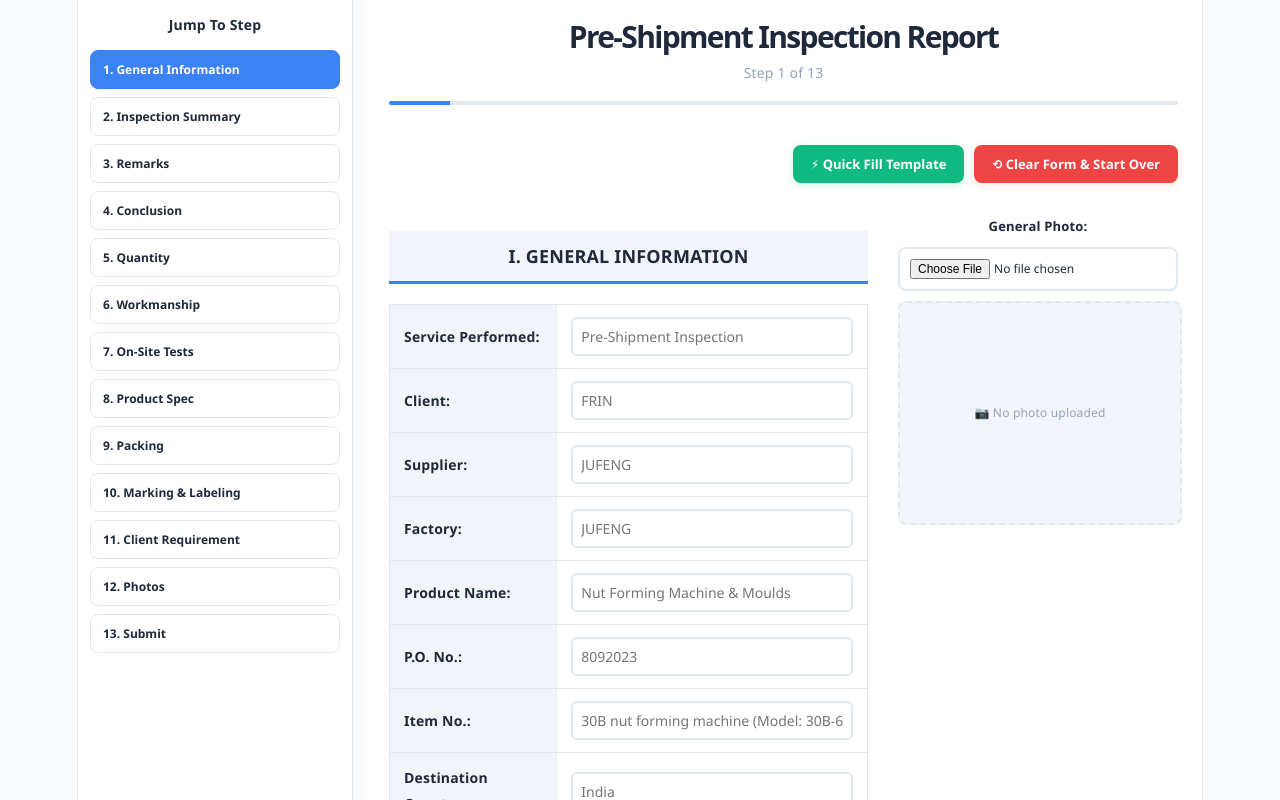
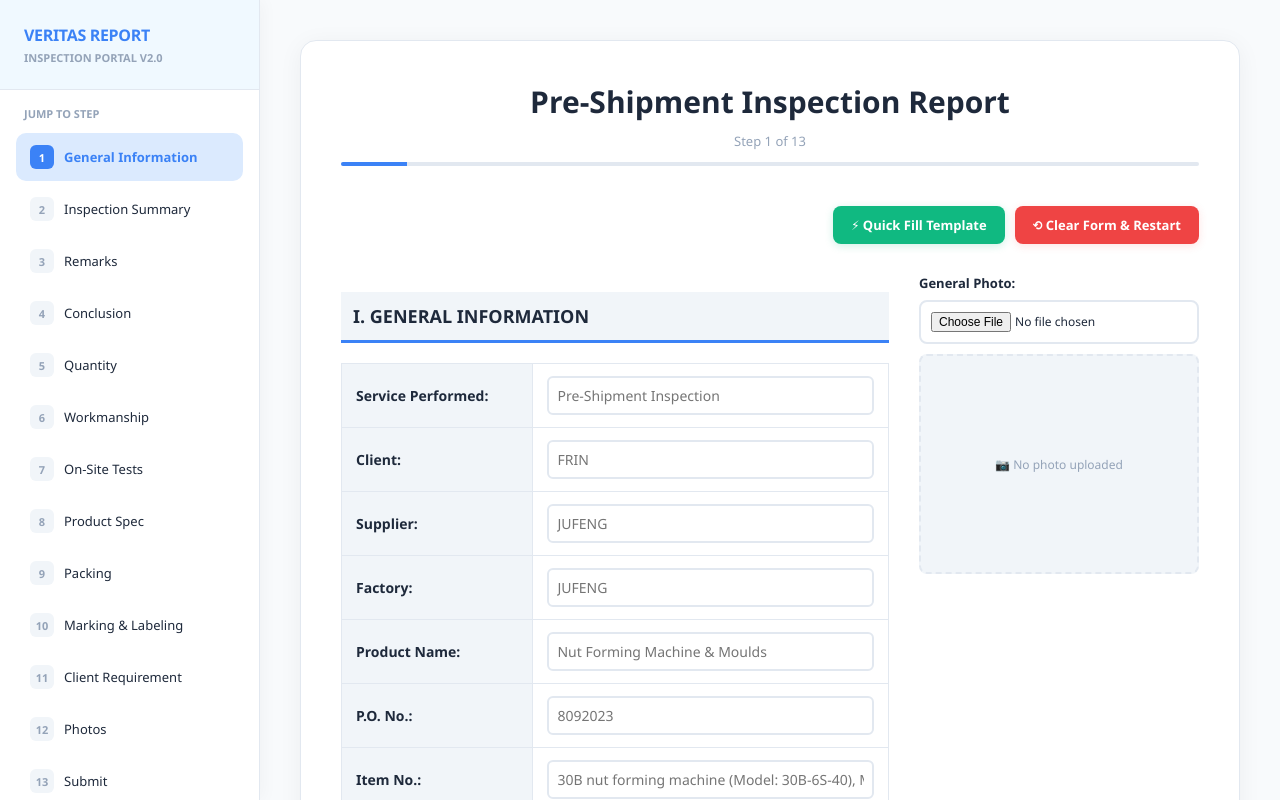
Before and after one commit to thedhruv-07/report-app, a React app in the folder frontend/: page / in a window 1280 px wide. Shown: the top 800 px of the page. Built offline with nearby package versions, Linux system fonts and the light colour scheme; the HTML template or start-up script is replaced by a standard one.

Commit message:
Update App.jsx and index.css

```diff
--- a/frontend/src/App.jsx
+++ b/frontend/src/App.jsx
@@ -181,6 +181,18 @@ function App() {
   );
   const [savedSuggestionDismissed, setSavedSuggestionDismissed] = useState(false);
   const [reportDownloaded, setReportDownloaded] = useState(false);
+
+  // Responsiveness Support
+  const [windowWidth, setWindowWidth] = useState(typeof window !== "undefined" ? window.innerWidth : 1200);
+  const [mobileSidebarOpen, setMobileSidebarOpen] = useState(false);
+
+  useEffect(() => {
+    const handleResize = () => setWindowWidth(window.innerWidth);
+    window.addEventListener("resize", handleResize);
+    return () => window.removeEventListener("resize", handleResize);
+  }, []);
+
+  const isMobile = windowWidth < 768;
 
   // Save to localStorage whenever step, form, or items change
   useEffect(() => {
@@ -608,43 +620,90 @@ function App() {
   const goToStep = (targetStep) => {
     if (targetStep < 1 || targetStep > 13) return;
     setStep(targetStep);
+    setMobileSidebarOpen(false);
   };
 
   return (
     <div style={{
-      minHeight: "100vh",
-      background: colors.background,
-      color: colors.text,
       display: "flex",
-      justifyContent: "stretch",
-      alignItems: "flex-start",
-      padding: "0",
-      overflowX: "hidden",
-      fontFamily: "'Segoe UI', Tahoma, Geneva, Verdana, sans-serif"
+      height: "100vh",
+      width: "100%",
+      overflow: "hidden",
+      background: "#f8fafc",
+      fontFamily: "'Inter', system-ui, -apple-system, sans-serif",
+      boxSizing: "border-box",
+      position: "relative"
+    }}>
+      {/* Mobile Sidebar Overlay */}
+      {isMobile && mobileSidebarOpen && (
+        <div
+          onClick={() => setMobileSidebarOpen(false)}
+          style={{
+            position: "fixed",
+            top: 0,
+            left: 0,
+            right: 0,
+            bottom: 0,
+            background: "rgba(0,0,0,0.5)",
+            zIndex: 998,
+            backdropFilter: "blur(2px)"
+          }}
+        />
+      )}
+
+      {/* Sidebar - Fixed on Desktop, Drawer on Mobile */}
+      <div style={{
+        width: "260px",
+        background: colors.surface,
+        borderRight: `1px solid ${colors.border}`,
+        display: "flex",
+        flexDirection: "column",
+        height: "100%",
+        boxShadow: isMobile ? "10px 0 30px rgba(0,0,0,0.1)" : "4px 0 15px rgba(0,0,0,0.03)",
+        zIndex: 999,
+        position: isMobile ? "fixed" : "static",
+        transform: isMobile && !mobileSidebarOpen ? "translateX(-100%)" : "translateX(0)",
+        transition: "transform 0.3s cubic-bezier(0.4, 0, 0.2, 1)",
+        left: 0,
+        top: 0
       }}>
         <div style={{
-        width: "100%",
-        maxWidth: "none",
+          padding: "24px",
+          borderBottom: `1px solid ${colors.border}`,
+          background: colors.headerBg,
           display: "flex",
-        gap: "12px",
-        minHeight: "100vh"
+          justifyContent: "space-between",
+          alignItems: "center"
         }}>
+          <div>
+            <div style={{ fontSize: "16px", fontWeight: "800", color: colors.primary, letterSpacing: "-0.02em" }}>
+              VERITAS REPORT
+            </div>
+            <div style={{ fontSize: "11px", fontWeight: "600", color: colors.textMuted, marginTop: "4px", textTransform: "uppercase" }}>
+              Inspection Portal v2.0
+            </div>
+          </div>
+          {isMobile && (
+            <button
+              onClick={() => setMobileSidebarOpen(false)}
+              style={{ background: "transparent", border: "none", fontSize: "20px", color: colors.text, cursor: "pointer" }}
+            >
+              ✕
+            </button>
+          )}
+        </div>
 
         <div style={{
-          width: "clamp(200px, 22vw, 250px)",
-          background: colors.surface,
-          borderRadius: "0",
-          boxShadow: "none",
-          borderRight: `1px solid ${colors.border}`,
-          padding: "12px",
-          minHeight: "100vh",
-          position: "sticky",
-          top: "0"
+          flex: 1,
+          overflowY: "auto",
+          padding: "16px",
+          display: "flex",
+          flexDirection: "column",
+          gap: "4px"
         }}>
-          <div style={{ fontSize: "14px", fontWeight: "800", color: colors.header, marginBottom: "12px" }}>
+          <div style={{ fontSize: "11px", fontWeight: "700", color: colors.textMuted, marginBottom: "8px", paddingLeft: "8px", textTransform: "uppercase" }}>
             Jump To Step
           </div>
-          <div style={{ display: "flex", flexDirection: "column", gap: "8px" }}>
           {stepNavItems.map((item) => {
             const isActive = step === item.id;
             return (
@@ -652,39 +711,99 @@ function App() {
                 key={item.id}
                 onClick={() => goToStep(item.id)}
                 style={{
-                    border: `1px solid ${isActive ? colors.primary : colors.border}`,
-                    background: isActive ? colors.primary : colors.surface,
-                    color: isActive ? "#fff" : colors.text,
-                    borderRadius: "8px",
-                    padding: "10px 12px",
+                  border: "none",
+                  background: isActive ? colors.primaryLight : "transparent",
+                  color: isActive ? colors.primary : colors.text,
+                  borderRadius: "10px",
+                  padding: "12px 14px",
                   textAlign: "left",
                   cursor: "pointer",
-                    fontSize: "12px",
-                    fontWeight: isActive ? "700" : "600",
+                  fontSize: "13px",
+                  fontWeight: isActive ? "700" : "500",
                   transition: "all 0.2s ease",
+                  display: "flex",
+                  alignItems: "center",
+                  gap: "10px"
                 }}
               >
-                  {item.id}. {item.label}
+                <span style={{
+                  width: "24px",
+                  height: "24px",
+                  borderRadius: "6px",
+                  background: isActive ? colors.primary : colors.surfaceAlt,
+                  color: isActive ? "#fff" : colors.textMuted,
+                  display: "flex",
+                  alignItems: "center",
+                  justifyContent: "center",
+                  fontSize: "11px",
+                  fontWeight: "bold"
+                }}>{item.id}</span>
+                {item.label}
               </button>
             );
           })}
         </div>
       </div>
 
+      {/* Main Content Area - Scrollable */}
       <div style={{
         flex: 1,
+        height: "100%",
+        overflowY: "auto",
+        background: "#f8fafc",
+        padding: isMobile ? "16px" : "40px",
+        scrollBehavior: "smooth"
+      }}>
+        {/* Mobile Header with Hamburger */}
+        {isMobile && (
+          <div style={{
+            display: "flex",
+            alignItems: "center",
+            justifyContent: "space-between",
+            marginBottom: "20px",
             background: colors.surface,
-          padding: "24px",
-          borderRadius: "0",
-          boxShadow: "none",
-          minWidth: 0,
-          minHeight: "100vh",
+            padding: "12px 16px",
+            borderRadius: "12px",
+            boxShadow: "0 2px 8px rgba(0,0,0,0.05)",
+            border: `1px solid ${colors.border}`
+          }}>
+            <button
+              onClick={() => setMobileSidebarOpen(true)}
+              style={{
+                background: "transparent",
+                border: "none",
+                fontSize: "24px",
+                cursor: "pointer",
+                padding: "4px",
+                display: "flex",
+                alignItems: "center",
+                color: colors.primary
+              }}
+            >
+              ☰
+            </button>
+            <div style={{ fontWeight: "800", color: colors.header, fontSize: "14px" }}>
+              VERITAS PORTAL
+            </div>
+            <div style={{ width: "24px" }}></div> {/* Spacer */}
+          </div>
+        )}
+
+        <div style={{
+          maxWidth: "1000px",
+          margin: "0 auto",
+          background: colors.surface,
+          padding: isMobile ? "20px" : "40px",
+          borderRadius: isMobile ? "12px" : "16px",
+          boxShadow: "0 4px 25px rgba(0,0,0,0.05)",
+          border: `1px solid ${colors.border}`,
+          minHeight: "fit-content"
         }}>
 
         {/* Header */}
-        <div style={{ textAlign: "center", marginBottom: "40px" }}>
+        <div style={{ textAlign: "center", marginBottom: isMobile ? "20px" : "40px" }}>
           <h1 style={{
-            fontSize: "clamp(24px, 2.4vw, 30px)",
+            fontSize: isMobile ? "20px" : "clamp(24px, 2.4vw, 30px)",
             fontWeight: "800",
             color: colors.header,
             margin: "0 0 10px 0"
@@ -692,7 +811,7 @@ function App() {
             Pre-Shipment Inspection Report
           </h1>
           <p style={{
-            fontSize: "14px",
+            fontSize: "13px",
             color: colors.textMuted,
             margin: "0"
           }}>
@@ -703,7 +822,7 @@ function App() {
             height: "4px",
             background: colors.border,
             borderRadius: "2px",
-            marginTop: "15px",
+            marginTop: "12px",
             overflow: "hidden"
           }}>
             <div style={{
@@ -715,28 +834,26 @@ function App() {
         </div>
 
         {/* Clear Form Button */}
-        <div style={{ display: "flex", justifyContent: "flex-end", gap: "10px", marginBottom: "30px" }}>
+        <div style={{
+          display: "flex",
+          justifyContent: isMobile ? "center" : "flex-end",
+          gap: "10px",
+          marginBottom: isMobile ? "20px" : "30px",
+          flexWrap: "wrap"
+        }}>
           <button
             onClick={quickFillForm}
             style={{
-              padding: "10px 18px",
+              padding: isMobile ? "8px 14px" : "10px 18px",
               background: colors.success,
               color: "#fff",
               border: "none",
               borderRadius: "8px",
               cursor: "pointer",
-              fontSize: "13px",
+              fontSize: isMobile ? "11px" : "13px",
               fontWeight: "600",
               transition: "all 0.3s ease",
               boxShadow: "0 2px 8px rgba(16, 185, 129, 0.2)"
-            }}
-            onMouseEnter={(e) => {
-              e.target.style.transform = "translateY(-2px)";
-              e.target.style.boxShadow = "0 4px 12px rgba(16, 185, 129, 0.28)";
-            }}
-            onMouseLeave={(e) => {
-              e.target.style.transform = "translateY(0)";
-              e.target.style.boxShadow = "0 2px 8px rgba(16, 185, 129, 0.2)";
             }}
           >
             ⚡ Quick Fill Template
@@ -744,29 +861,19 @@ function App() {
           <button
             onClick={clearForm}
             style={{
-              padding: "10px 18px",
+              padding: isMobile ? "8px 14px" : "10px 18px",
               background: colors.danger,
               color: "#fff",
               border: "none",
               borderRadius: "8px",
               cursor: "pointer",
-              fontSize: "13px",
+              fontSize: isMobile ? "11px" : "13px",
               fontWeight: "600",
               transition: "all 0.3s ease",
               boxShadow: "0 2px 8px rgba(239, 68, 68, 0.15)"
             }}
-            onMouseEnter={(e) => {
-              e.target.style.background = colors.dangerHover;
-              e.target.style.transform = "translateY(-2px)";
-              e.target.style.boxShadow = "0 4px 12px rgba(239, 68, 68, 0.25)";
-            }}
-            onMouseLeave={(e) => {
-              e.target.style.background = colors.danger;
-              e.target.style.transform = "translateY(0)";
-              e.target.style.boxShadow = "0 2px 8px rgba(239, 68, 68, 0.15)";
-            }}
           >
-            ⟲ Clear Form & Start Over
+            ⟲ Clear Form & Restart
           </button>
         </div>
 
@@ -785,174 +892,29 @@ function App() {
               flexWrap: "wrap",
             }}
           >
-            <div style={{ fontSize: "13px", color: colors.text }}>
-              Found previous report details from {new Date(savedSuggestion.savedAt).toLocaleString()}. Apply them?
+            <div style={{ fontSize: "12px", color: colors.text }}>
+              Apply previous report from {new Date(savedSuggestion.savedAt).toLocaleDateString()}?
             </div>
             <div style={{ display: "flex", gap: "8px" }}>
-              <button
-                type="button"
-                onClick={applySavedSuggestion}
-                style={{
-                  border: "none",
-                  borderRadius: "8px",
-                  padding: "8px 12px",
-                  background: colors.primary,
-                  color: "#fff",
-                  cursor: "pointer",
-                  fontSize: "12px",
-                  fontWeight: "600",
-                }}
-              >
-                Apply Last Report
-              </button>
-              <button
-                type="button"
-                onClick={() => setSavedSuggestionDismissed(true)}
-                style={{
-                  border: `1px solid ${colors.border}`,
-                  borderRadius: "8px",
-                  padding: "8px 12px",
-                  background: colors.surface,
-                  color: colors.text,
-                  cursor: "pointer",
-                  fontSize: "12px",
-                  fontWeight: "600",
-                }}
-              >
-                Dismiss
-              </button>
+              <button onClick={applySavedSuggestion} style={{ border: "none", borderRadius: "8px", padding: "6px 10px", background: colors.primary, color: "#fff", cursor: "pointer", fontSize: "11px", fontWeight: "600" }}>Apply</button>
+              <button onClick={() => setSavedSuggestionDismissed(true)} style={{ border: `1px solid ${colors.border}`, borderRadius: "8px", padding: "6px 10px", background: colors.surface, color: colors.text, cursor: "pointer", fontSize: "11px", fontWeight: "600" }}>Dismiss</button>
             </div>
           </div>
         )}
 
-        {step === 1 && (
-          <GeneralInfo
-            form={form}
-            handleChange={handleChange}
-            onNext={next}
-            generalPhoto={generalPhoto}
-            generalPhotoData={generalPhotoData}
-            onGeneralPhotoChange={handleGeneralPhotoChange}
-          />
-        )}
-
-        {step === 2 && (
-          <InspectionSummaryTable
-            form={form}
-            handleChange={handleChange}
-            onPrev={prev}
-            onNext={next}
-          />
-        )}
-
-        {step === 3 && (
-          <RemarksStep
-            form={form}
-            handleChange={handleChange}
-            onPrev={prev}
-            onNext={next}
-          />
-        )}
-
-        {step === 4 && (
-          <ConclusionStep
-            form={form}
-            handleChange={handleChange}
-            onPrev={prev}
-            onNext={next}
-          />
-        )}
-
-        {step === 5 && (
-          <QuantityDetails
-            items={items}
-            onItemChange={handleItemChange}
-            onAddItem={addItem}
-            onRemoveItem={removeItem}
-            form={form}
-            handleChange={handleChange}
-            onPrev={prev}
-            onNext={next}
-          />
-        )}
-
-        {step === 6 && (
-          <WorkmanshipDefects
-            form={form}
-            handleChange={handleChange}
-            onPrev={prev}
-            onNext={next}
-            onWorkmanshipDefectsChange={handleWorkmanshipDefectsChange}
-            onWorkmanshipPhotosChange={handleWorkmanshipPhotosChange}
-            items={items}
-          />
-        )}
-
-        {step === 7 && (
-          <OnSiteTests
-            form={form}
-            handleChange={handleChange}
-            onPrev={prev}
-            onNext={next}
-          />
-        )}
-
-        {step === 8 && (
-          <ProductSpecification
-            form={form}
-            handleChange={handleChange}
-            onPrev={prev}
-            onNext={next}
-          />
-        )}
-
-        {step === 9 && (
-          <Packing
-            form={form}
-            handleChange={handleChange}
-            onPrev={prev}
-            onNext={next}
-          />
-        )}
-
-        {step === 10 && (
-          <MarkingLabeling
-            form={form}
-            handleChange={handleChange}
-            onPrev={prev}
-            onNext={next}
-          />
-        )}
-
-        {step === 11 && (
-          <ClientSpecialRequirement
-            form={form}
-            handleChange={handleChange}
-            onPrev={prev}
-            onNext={next}
-            onRequirementsChange={handleClientRequirementsChange}
-          />
-        )}
-
-        {step === 12 && (
-          <Photos
-            photos={photos}
-            onPhotoLabelChange={handlePhotoLabelChange}
-            onPhotoFileChange={handlePhotoFileChange}
-            onRemovePhoto={removePhoto}
-            onPrev={prev}
-            onNext={next}
-          />
-        )}
-
-        {step === 13 && (
-          <FinalStep
-            onPrev={prev}
-            onSubmit={submit}
-            onClearAfterDownload={clearFormAfterDownload}
-            hasDownloaded={reportDownloaded}
-          />
-        )}
+        {step === 1 && <GeneralInfo form={form} handleChange={handleChange} onNext={next} generalPhoto={generalPhoto} generalPhotoData={generalPhotoData} onGeneralPhotoChange={handleGeneralPhotoChange} />}
+        {step === 2 && <InspectionSummaryTable form={form} handleChange={handleChange} onPrev={prev} onNext={next} />}
+        {step === 3 && <RemarksStep form={form} handleChange={handleChange} onPrev={prev} onNext={next} />}
+        {step === 4 && <ConclusionStep form={form} handleChange={handleChange} onPrev={prev} onNext={next} />}
+        {step === 5 && <QuantityDetails items={items} onItemChange={handleItemChange} onAddItem={addItem} onRemoveItem={removeItem} form={form} handleChange={handleChange} onPrev={prev} onNext={next} />}
+        {step === 6 && <WorkmanshipDefects form={form} handleChange={handleChange} onPrev={prev} onNext={next} onWorkmanshipDefectsChange={handleWorkmanshipDefectsChange} onWorkmanshipPhotosChange={handleWorkmanshipPhotosChange} items={items} />}
+        {step === 7 && <OnSiteTests form={form} handleChange={handleChange} onPrev={prev} onNext={next} />}
+        {step === 8 && <ProductSpecification form={form} handleChange={handleChange} onPrev={prev} onNext={next} />}
+        {step === 9 && <Packing form={form} handleChange={handleChange} onPrev={prev} onNext={next} />}
+        {step === 10 && <MarkingLabeling form={form} handleChange={handleChange} onPrev={prev} onNext={next} />}
+        {step === 11 && <ClientSpecialRequirement form={form} handleChange={handleChange} onPrev={prev} onNext={next} onRequirementsChange={handleClientRequirementsChange} />}
+        {step === 12 && <Photos photos={photos} onPhotoLabelChange={handlePhotoLabelChange} onPhotoFileChange={handlePhotoFileChange} onRemovePhoto={removePhoto} onPrev={prev} onNext={next} />}
+        {step === 13 && <FinalStep onPrev={prev} onSubmit={submit} onClearAfterDownload={clearFormAfterDownload} hasDownloaded={reportDownloaded} />}
 
         </div>
       </div>
--- a/frontend/src/index.css
+++ b/frontend/src/index.css
@@ -1,111 +1,60 @@
 :root {
-  --text: #6b6375;
-  --text-h: #08060d;
-  --bg: #fff;
-  --border: #e5e4e7;
-  --code-bg: #f4f3ec;
-  --accent: #aa3bff;
-  --accent-bg: rgba(170, 59, 255, 0.1);
-  --accent-border: rgba(170, 59, 255, 0.5);
-  --social-bg: rgba(244, 243, 236, 0.5);
-  --shadow:
-    rgba(0, 0, 0, 0.1) 0 10px 15px -3px, rgba(0, 0, 0, 0.05) 0 4px 6px -2px;
+  --primary: #3b82f6;
+  --text: #1e293b;
+  --text-muted: #94a3b8;
+  --bg: #f8fafc;
+  --surface: #ffffff;
+  --border: #e2e8f0;
 
-  --sans: system-ui, 'Segoe UI', Roboto, sans-serif;
-  --heading: system-ui, 'Segoe UI', Roboto, sans-serif;
-  --mono: ui-monospace, Consolas, monospace;
-
-  font: 18px/145% var(--sans);
-  letter-spacing: 0.18px;
-  color-scheme: light dark;
-  color: var(--text);
-  background: var(--bg);
-  font-synthesis: none;
-  text-rendering: optimizeLegibility;
+  font-family: 'Inter', system-ui, -apple-system, sans-serif;
   -webkit-font-smoothing: antialiased;
   -moz-osx-font-smoothing: grayscale;
-
-  @media (max-width: 1024px) {
-    font-size: 16px;
-  }
-}
-
-@media (prefers-color-scheme: dark) {
-  :root {
-    --text: #9ca3af;
-    --text-h: #f3f4f6;
-    --bg: #16171d;
-    --border: #2e303a;
-    --code-bg: #1f2028;
-    --accent: #c084fc;
-    --accent-bg: rgba(192, 132, 252, 0.15);
-    --accent-border: rgba(192, 132, 252, 0.5);
-    --social-bg: rgba(47, 48, 58, 0.5);
-    --shadow:
-      rgba(0, 0, 0, 0.4) 0 10px 15px -3px, rgba(0, 0, 0, 0.25) 0 4px 6px -2px;
-  }
-
-  #social .button-icon {
-    filter: invert(1) brightness(2);
-  }
 }
 
 body {
   margin: 0;
+  padding: 0;
+  overflow: hidden; /* Prevent double scrollbars */
+  background: var(--bg);
 }
 
 #root {
-  width: 1126px;
-  max-width: 100%;
-  margin: 0 auto;
-  text-align: center;
-  border-inline: 1px solid var(--border);
-  min-height: 100svh;
-  display: flex;
-  flex-direction: column;
+  width: 100%;
+  height: 100vh;
+}
+
+/* Custom Scrollbar Styles */
+::-webkit-scrollbar {
+  width: 8px;
+  height: 8px;
+}
+
+::-webkit-scrollbar-track {
+  background: rgba(0, 0, 0, 0.02);
+  border-radius: 10px;
+}
+
+::-webkit-scrollbar-thumb {
+  background: rgba(0, 0, 0, 0.1);
+  border-radius: 10px;
+  border: 2px solid transparent;
+  background-clip: content-box;
+  transition: all 0.3s ease;
+}
+
+::-webkit-scrollbar-thumb:hover {
+  background: rgba(0, 0, 0, 0.2);
+  border: 2px solid transparent;
+  background-clip: content-box;
+}
+
+/* Firefox Support */
+* {
+  scrollbar-width: thin;
+  scrollbar-color: rgba(0, 0, 0, 0.1) transparent;
+}
+
+/* Global transitions */
+* {
   box-sizing: border-box;
 }
-
-h1,
-h2 {
-  font-family: var(--heading);
-  font-weight: 500;
-  color: var(--text-h);
-}
-
-h1 {
-  font-size: 56px;
-  letter-spacing: -1.68px;
-  margin: 32px 0;
-  @media (max-width: 1024px) {
-    font-size: 36px;
-    margin: 20px 0;
-  }
-}
-h2 {
-  font-size: 24px;
-  line-height: 118%;
-  letter-spacing: -0.24px;
-  margin: 0 0 8px;
-  @media (max-width: 1024px) {
-    font-size: 20px;
-  }
-}
-p {
-  margin: 0;
-}
-
-code,
-.counter {
-  font-family: var(--mono);
-  display: inline-flex;
-  border-radius: 4px;
-  color: var(--text-h);
-}
-
-code {
-  font-size: 15px;
-  line-height: 135%;
-  padding: 4px 8px;
-  background: var(--code-bg);
-}
```
Lines whose indentation alone changed are shown as unchanged.
